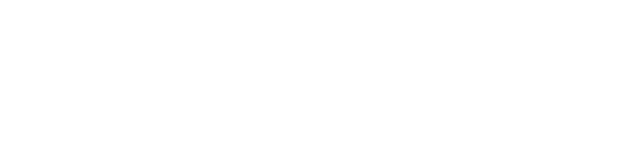
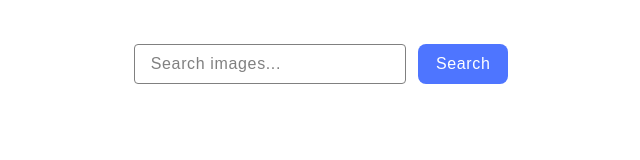
Before and after one commit to vanisimov4/goit-js-hw-11, a website built with Vite: page src/index.html in a window 1280 px wide. Shown: the whole page, without its empty margins (319-959 px from the left). Built offline with nearby package versions, Linux system fonts and the light colour scheme.

Commit message:
htmlCssDone

```diff
--- a/src/css/styles.css
+++ b/src/css/styles.css
@@ -15,6 +15,11 @@
   -webkit-font-smoothing: antialiased;
   -moz-osx-font-smoothing: grayscale;
   -webkit-text-size-adjust: 100%;
+}
+
+body {
+  padding: 36px;
+  text-align: center;
 }
 
 * {
@@ -46,3 +51,56 @@ h6 {
 img {
   display: block;
 }
+
+.form {
+}
+
+.form-input {
+  border-radius: 4px;
+  width: 272px;
+  height: 40px;
+  border: 1px solid #808080;
+  outline: none;
+  padding: 8px 16px;
+  margin-right: 8px;
+
+  font-family: 'Montserrat', sans-serif;
+  font-weight: 400;
+  font-size: 16px;
+  line-height: 1.5;
+  letter-spacing: 0.04em;
+  color: #2e2f42;
+}
+
+.form-input::placeholder {
+  color: #808080;
+}
+
+.form-input:hover {
+  border: 1px solid #000000;
+}
+
+.form-input:active {
+  border: 1px solid #4e75ff;
+}
+
+.form-btn {
+  border-radius: 8px;
+  padding: 8px 16px;
+  width: 90px;
+  height: 40px;
+  background-color: #4e75ff;
+
+  font-family: 'Montserrat', sans-serif;
+  font-weight: 500;
+  font-size: 16px;
+  line-height: 1.5;
+  letter-spacing: 0.04em;
+  color: #fff;
+  cursor: pointer;
+  border: none;
+}
+
+.form-btn:hover {
+  background-color: #6c8cff;
+}
--- a/src/index.html
+++ b/src/index.html
@@ -1,6 +1,5 @@
 <!DOCTYPE html>
 <html lang="en">
-
   <head>
     <meta charset="UTF-8" />
     <meta http-equiv="X-UA-Compatible" content="IE=edge" />
@@ -10,10 +9,23 @@
   </head>
 
   <body>
+    <form class="form">
+      <input
+        type="text"
+        name="text"
+        class="form-input"
+        placeholder="Search images..."
+        required
+      />
+      <button type="submit" class="form-btn">Search</button>
+    </form>
+
     <ul>
       <!-- <li><a href="1-timer.html">Timer</a></li>
     <li><a href="2-snackbar.html">Snackbar</a></li> -->
     </ul>
+
+  <script src="./main.js" type="module"></script>
+
   </body>
-
 </html>
--- a/src/main.js
+++ b/src/main.js
@@ -0,0 +1,30 @@
+
+const form = document.querySelector('.form');
+
+form.addEventListener('submit', handleFormSubmit)
+
+function handleFormSubmit(event) {
+     event.preventDefault();
+
+    if (form.elements.text.value.trim() == '') {
+        return;
+    }
+    console.log(form.elements.text.value.trim());
+
+    const API_KEY = '42434197-39cd5bed035ab257afa598fe1';
+    const URL = "https://pixabay.com/api/?key=" + API_KEY + "&q=" + encodeURIComponent('red roses');
+    fetch(URL)
+    // fetch("https://jsonplaceholder.typicode.com/users")
+  .then(response => {
+ if (!response.ok) {
+      throw new Error(response.status);
+    }
+    return response.json();
+  })
+  .then(data => {
+console.log(data);
+  })
+  .catch(error => {
+		console.error(error);
+  });
+}
```
Lines whose indentation alone changed are shown as unchanged.
